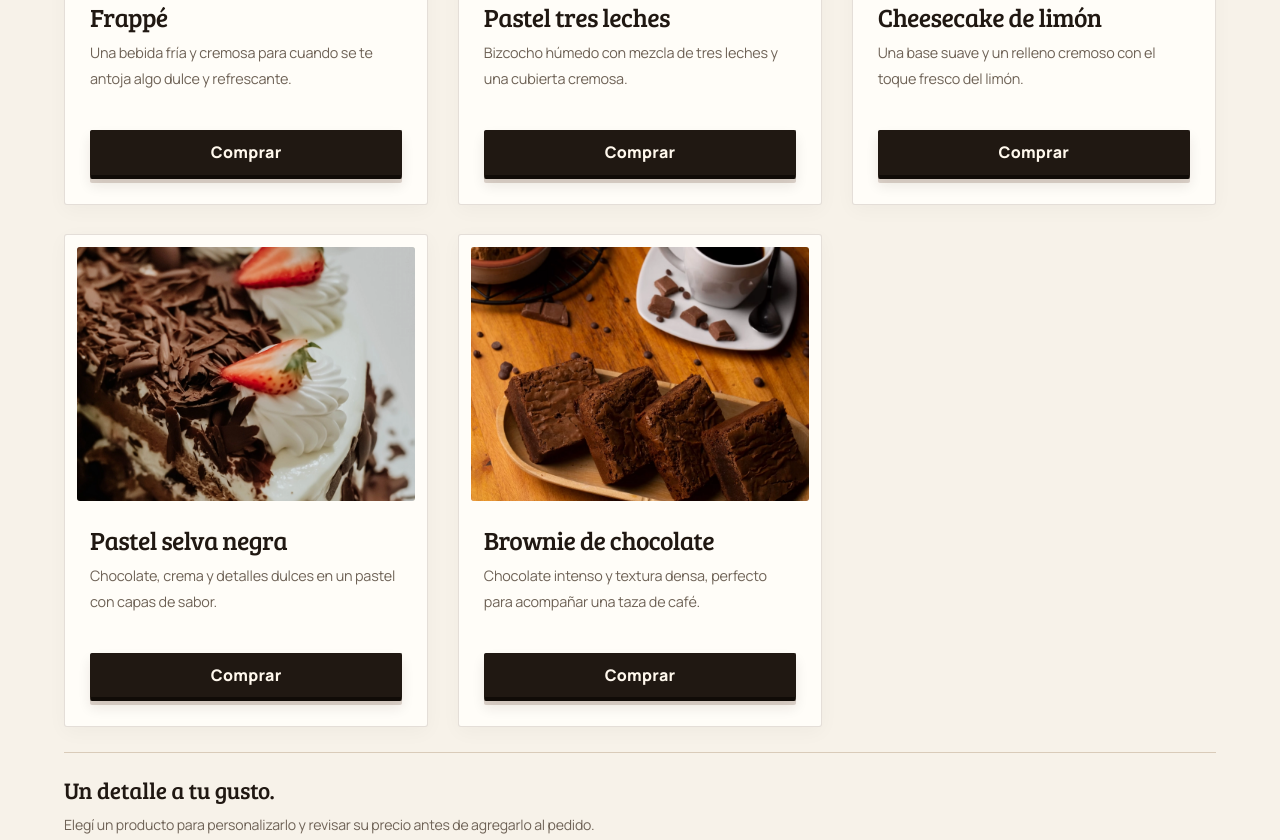
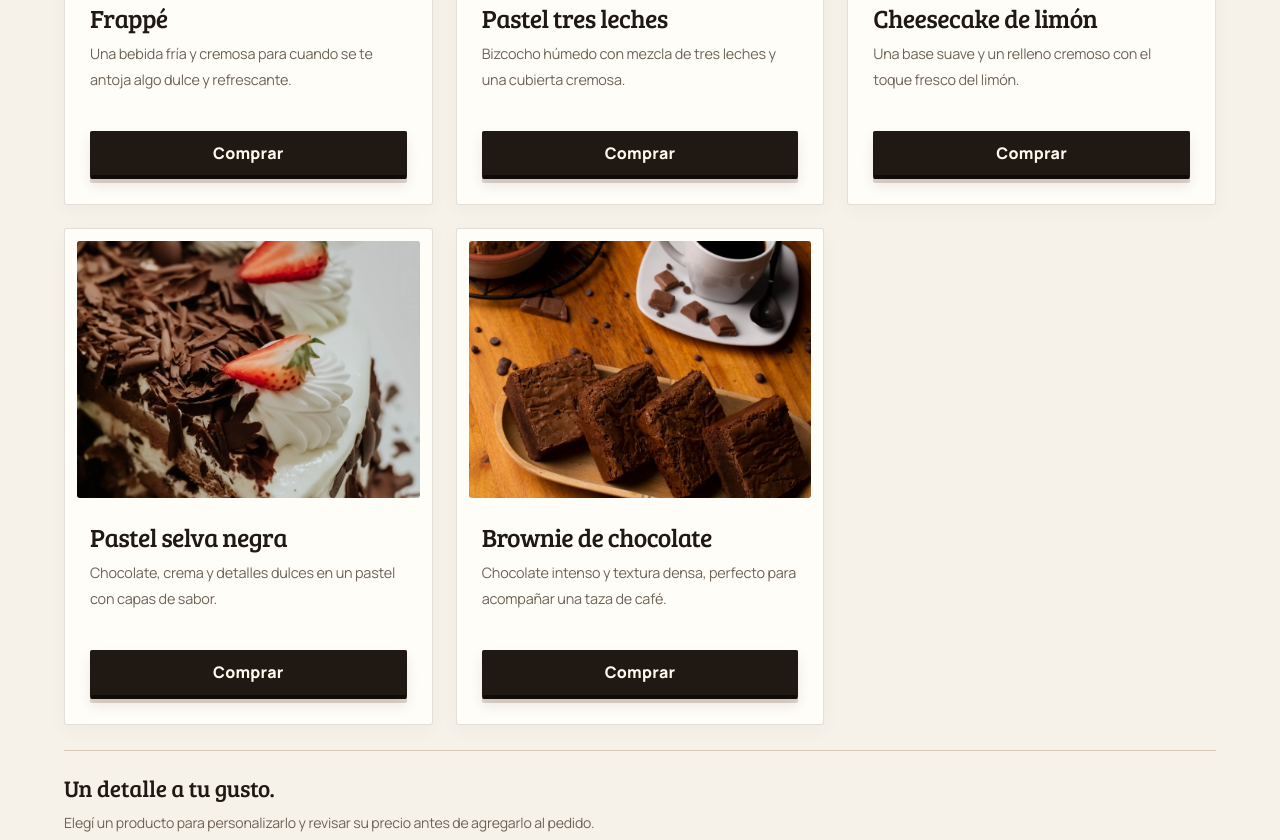
Before and after one commit to JASBH121101/Luna-cafe, a plain HTML site: page index.html in a window 1280 px wide. Shown: the part 2112-2952 px from the top of the page. Drawn offline with nearby package versions, Linux system fonts and the light colour scheme.

Commit message:
style: remove Cafe Lune watermark and refine desktop menu width

```diff
--- a/style.css
+++ b/style.css
@@ -3176,81 +3176,33 @@ html[data-theme="dark"] .checkout-modal {
 
 
 
+
 /* =========================================================
-   CAFÉ LUNE — MARCA DE AGUA FLOTANTE CON TOPES
-   Limitada verticalmente entre la portada y el final del menú
+   JB EXPERT QA · RETOQUE DESKTOP 2026-11-12
+   Contenedor editorial más amplio sin alterar el ritmo móvil.
    ========================================================= */
-
 @media (min-width: 1280px) {
-  body::before,
-  body::after {
-    content: "Café Lune";
-    position: fixed;
-
-    top: var(--cafe-luna-top, 15vh);
-    bottom: var(--cafe-luna-bottom, 15vh);
-
-    z-index: 1;
-    display: flex;
-    align-items: center;
-    justify-content: center;
-
-    width: 38px;
-    padding: 10px 5px;
-    box-sizing: border-box;
-
-    font-family: "Cormorant Garamond", Georgia, serif;
-    font-size: clamp(1.7rem, 2vw, 2.3rem);
-    font-style: italic;
-    font-weight: 600;
-    line-height: 1;
-    letter-spacing: .04em;
-
-    white-space: nowrap;
-    writing-mode: vertical-rl;
-    text-orientation: mixed;
-
-    opacity: var(--cafe-luna-opacity, .46);
-    pointer-events: none;
-    user-select: none;
-    overflow: hidden;
-
-    transition: opacity .2s ease;
-  }
-
-  body::before {
-    left: clamp(
-      18px,
-      calc((100vw - var(--container)) / 4 - 19px),
-      150px
-    );
-
-    color: #e7bd7e;
-    border-right: 1px solid rgba(231, 189, 126, .7);
-  }
-
-  body::after {
-    right: clamp(
-      18px,
-      calc((100vw - var(--container)) / 4 - 19px),
-      150px
-    );
-
-    color: #4a3023;
-    border-left: 1px solid rgba(74, 48, 35, .6);
-  }
-
-  /* Cuando el área permitida sale de la pantalla */
-  body.cafe-luna-hidden::before,
-  body.cafe-luna-hidden::after {
-    opacity: 0;
-  }
-}
-
-@media (max-width: 1279.98px) {
-  body::before,
-  body::after {
-    content: none;
-    display: none;
-  }
-}
+  :root {
+    --container: min(1440px, 92vw);
+  }
+
+  .section-heading {
+    max-width: min(920px, 100%);
+  }
+
+  .menu-filter-area {
+    margin-top: clamp(24px, 2vw, 34px);
+    margin-bottom: clamp(28px, 2.4vw, 38px);
+  }
+
+  .product-grid {
+    max-width: var(--container);
+    gap: clamp(20px, 1.8vw, 30px);
+  }
+}
+
+@media (min-width: 1680px) {
+  :root {
+    --container: min(1520px, 90vw);
+  }
+}
```
